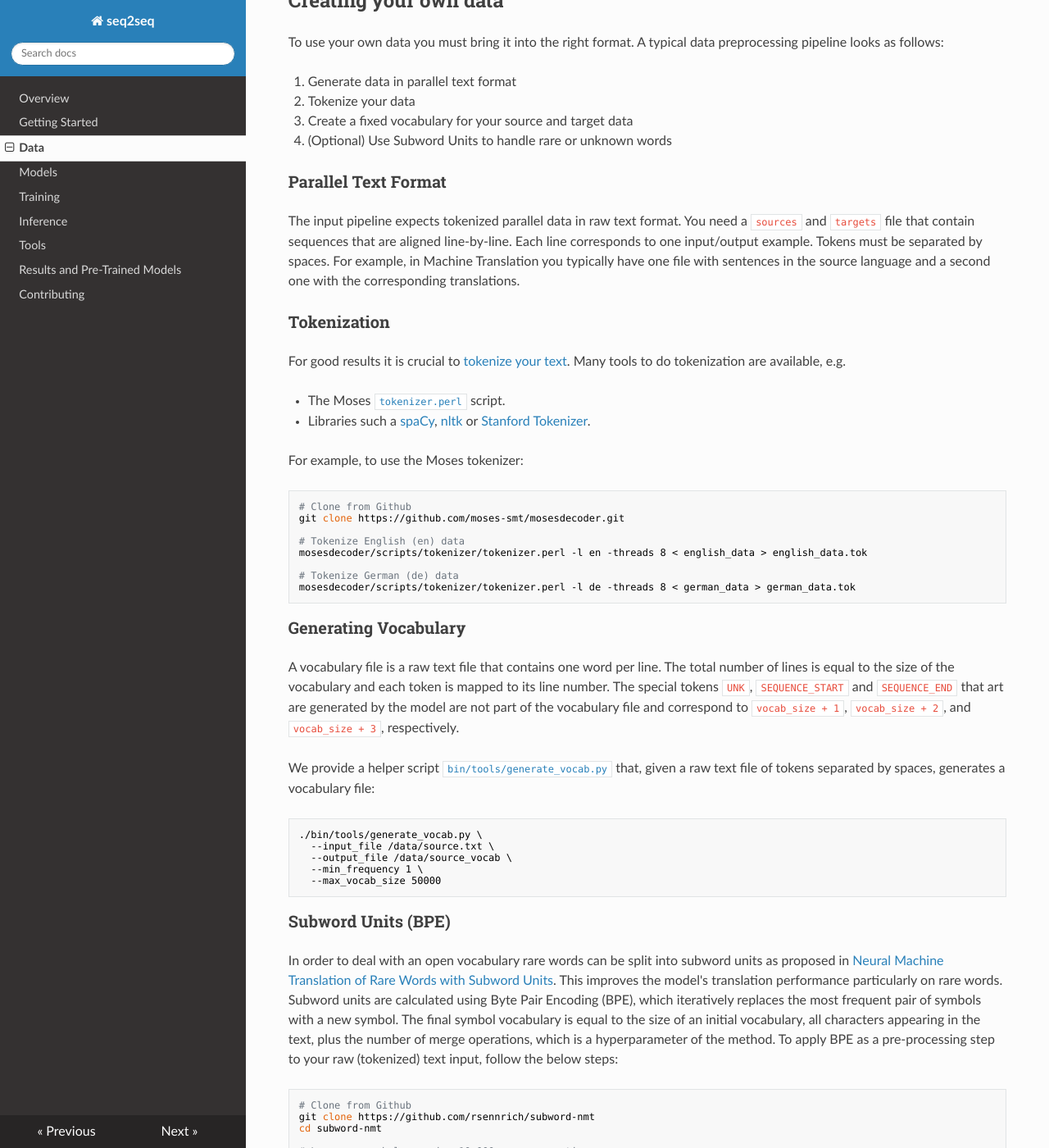
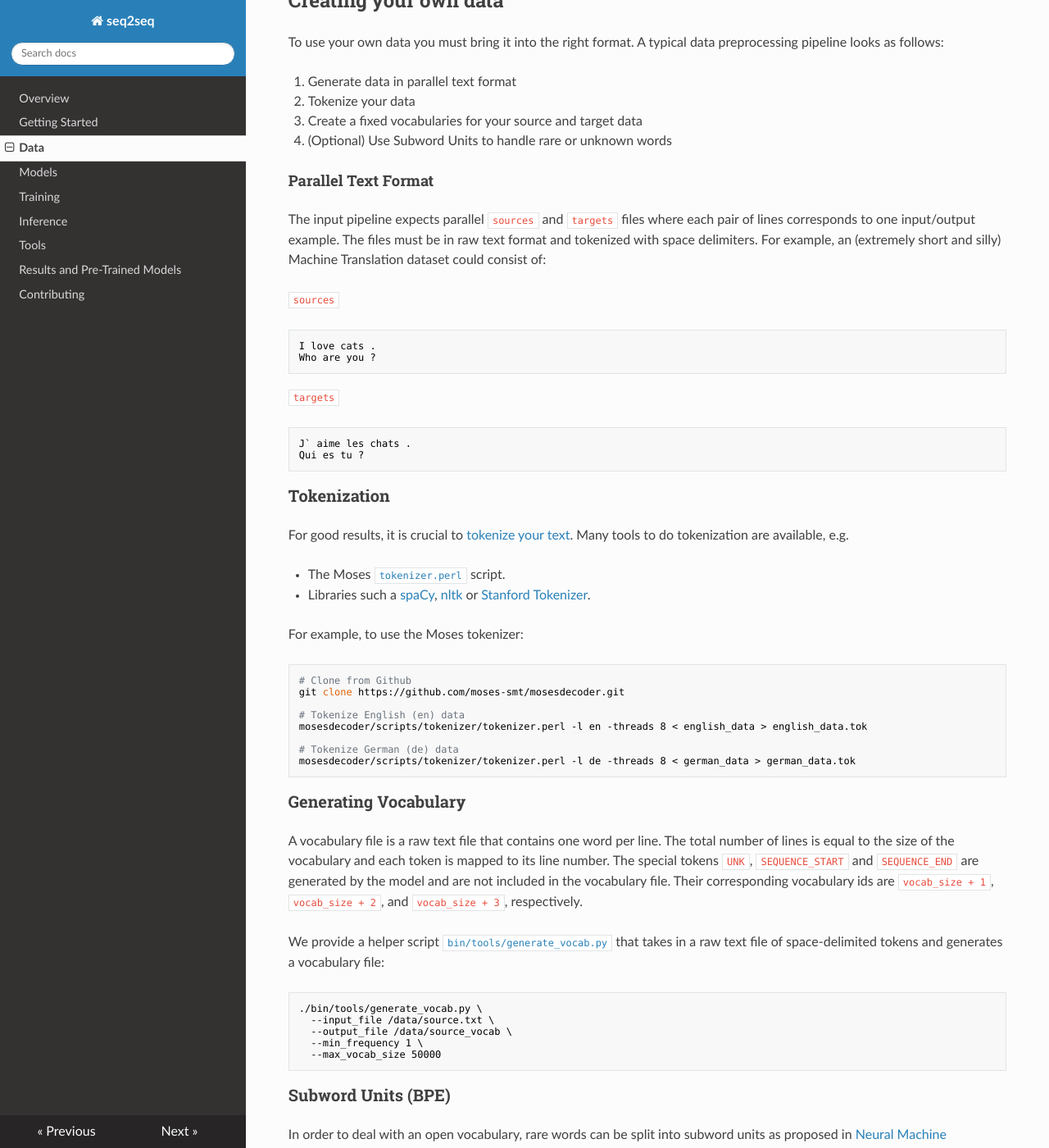
Before and after one commit to google/seq2seq, an MkDocs documentation site: the page built from docs/data.md, in a window 1280 px wide and 1400 px high, scrolled down 462 px. Shown: the whole window at 82% size. Built offline with MkDocs 1.6.1, drawn with Linux system fonts in a browser that asks for light colours; nearby versions of some CDN libraries; old or Windows-style settings are respelled for this version of MkDocs; some of the changed text lies outside the part shown.

Commit message:
Editing of the data section

````diff
--- a/docs/data.md
+++ b/docs/data.md
@@ -15,16 +15,28 @@ To use your own data you must bring it into the right format. A typical data pre
 
 1. Generate data in parallel text format
 2. Tokenize your data
-3. Create a fixed vocabulary for your source and target data
+3. Create a fixed vocabularies for your source and target data
 4. (Optional) Use Subword Units to handle rare or unknown words
 
-### Parallel Text Format
+#### Parallel Text Format
 
-The input pipeline expects tokenized parallel data in raw text format. You need a `sources` and `targets` file that contain  sequences that are aligned line-by-line. Each line corresponds to one input/output example. Tokens must be separated by spaces. For example, in Machine Translation you typically have one file with sentences in the source language and a second one  with the corresponding translations.
+The input pipeline expects parallel `sources` and `targets` files where each pair of lines corresponds to one input/output example. The files must be in raw text format and tokenized with space delimiters. For example, an (extremely short and silly) Machine Translation dataset could consist of:
+
+`sources`
+```bash
+I love cats .
+Who are you ?
+```
+
+`targets`
+```bash
+J` aime les chats .
+Qui es tu ?
+```
 
 ### Tokenization
 
-For good results it is crucial to [tokenize your text](http://nlp.stanford.edu/IR-book/html/htmledition/tokenization-1.html). Many tools to do tokenization are available, e.g.
+For good results, it is crucial to [tokenize your text](http://nlp.stanford.edu/IR-book/html/htmledition/tokenization-1.html). Many tools to do tokenization are available, e.g.
 
 - The Moses [`tokenizer.perl`](https://github.com/moses-smt/mosesdecoder/blob/master/scripts/tokenizer/tokenizer.perl) script.
 - Libraries such a [spaCy](https://spacy.io/docs/usage/processing-text), [nltk](http://www.nltk.org/api/nltk.tokenize.html) or [Stanford Tokenizer](http://nlp.stanford.edu/software/tokenizer.shtml).
@@ -44,9 +56,9 @@ mosesdecoder/scripts/tokenizer/tokenizer.perl -l de -threads 8 < german_data > g
 
 ### Generating Vocabulary
 
-A vocabulary file is a raw text file that contains one word per line. The total number of lines is equal to the size of the vocabulary and each token is mapped to its line number. The special tokens `UNK`, `SEQUENCE_START` and `SEQUENCE_END` that art are generated by the model are not part of the vocabulary file and correspond to `vocab_size + 1`, `vocab_size + 2`, and `vocab_size + 3`, respectively.
+A vocabulary file is a raw text file that contains one word per line. The total number of lines is equal to the size of the vocabulary and each token is mapped to its line number. The special tokens `UNK`, `SEQUENCE_START` and `SEQUENCE_END` are generated by the model and are not included in the vocabulary file. Their corresponding vocabulary ids are `vocab_size + 1`, `vocab_size + 2`, and `vocab_size + 3`, respectively.
 
-We provide a helper script [`bin/tools/generate_vocab.py`](https://github.com/dennybritz/seq2seq/blob/master/bin/tools/generate_vocab.py)  that, given a raw text file of tokens separated by spaces, generates a vocabulary file:
+We provide a helper script [`bin/tools/generate_vocab.py`](https://github.com/dennybritz/seq2seq/blob/master/bin/tools/generate_vocab.py) that takes in a raw text file of space-delimited tokens and generates a vocabulary file:
 
 ```shell
 ./bin/tools/generate_vocab.py \
@@ -58,7 +70,7 @@ We provide a helper script [`bin/tools/generate_vocab.py`](https://github.com/de
 
 ### Subword Units (BPE)
 
-In order to deal with an open vocabulary  rare words can be split into subword units as proposed in [Neural Machine Translation of Rare Words with Subword Units](http://arxiv.org/abs/1508.07909). This improves the model's translation performance particularly on rare words. Subword units are calculated using Byte Pair Encoding (BPE), which iteratively replaces the most frequent pair of symbols with a new symbol. The final symbol vocabulary is equal to the size of an initial vocabulary, all characters appearing in the text, plus the number of merge operations, which is a hyperparameter of the method. To apply BPE as a pre-processing step to your raw (tokenized) text input, follow the below steps:
+In order to deal with an open vocabulary, rare words can be split into subword units as proposed in [Neural Machine Translation of Rare Words with Subword Units](http://arxiv.org/abs/1508.07909). This improves the model's translation performance particularly on rare words. Subword units are calculated using Byte Pair Encoding (BPE), which iteratively replaces the most frequent pair of symbols with a new symbol. The final symbol vocabulary is equal to the size of an initial vocabulary, all characters appearing in the text, plus the number of merge operations, which is a hyperparameter of the method. To apply BPE as a pre-processing step to your raw (tokenized) text input, follow the instructions below:
 
 ```bash
 # Clone from Github
````
Also changed, not shown: other parts of docs/data.md (+1 -1 lines).
